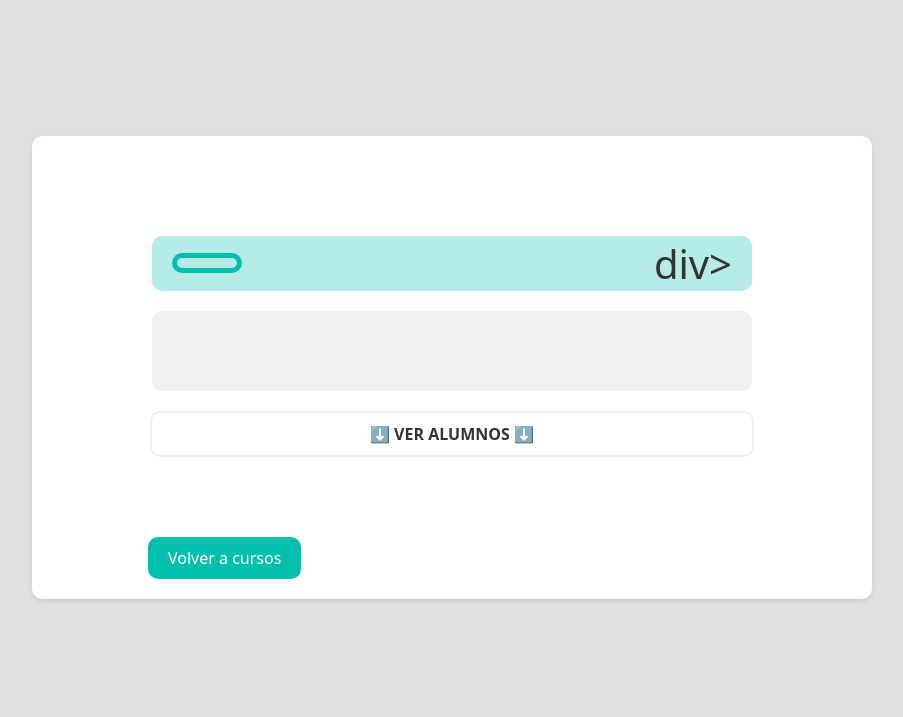
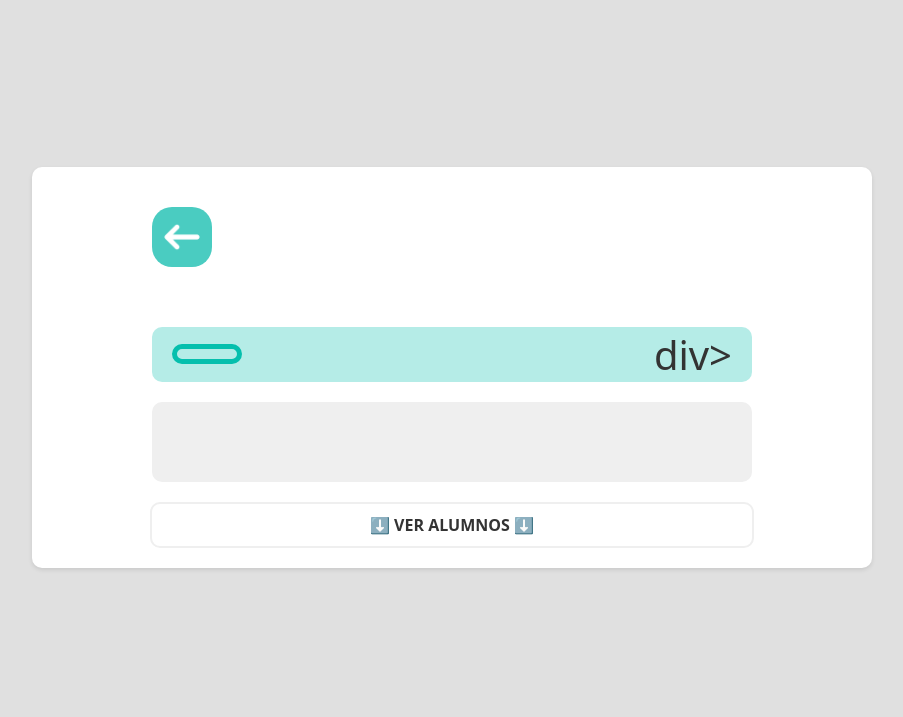
Before and after one commit to TechTuriscool/EducaApp, a plain HTML site: page course.html in a window 1280 px wide. Shown: the whole page, without its empty margins (188-1091 px from the left). Drawn offline with Linux system fonts and the light colour scheme.

Commit message:
feat: add close button

```diff
--- a/course.html
+++ b/course.html
@@ -10,7 +10,12 @@
 
 <body>
     <div class="courseWrapper">
-        <div class="courseTitle">Cargando...</div>
+        <div class="head"><a href="./index.html" class="backToCourses"><img
+                    src="./assets/back-arrow_318504.png" alt="back"></a>
+            </a>
+            <div class="courseTitle">Cargando...</div>
+        </div>
+
         <div class="notaMedia">
             <div class="notaGlobal"></div>div>
         </div>
@@ -20,7 +25,7 @@
         <ul class="alumnosMenu">
 
         </ul>
-        <a href="./index.html" class="backToCourses">Volver a cursos</a>
+
     </div>
     <div class="infoAlumno">
         <h3 class="alumnoEmail"></h3>
--- a/script.js
+++ b/script.js
@@ -211,7 +211,7 @@ function recoverySurveyInfoFromLocalStorage() {
                 mensajes.push(settingsObj.data[i].answers[4].answer);
             }
             else {
-                mensajeOpinionDiv.style.color = "red";
+                mensajeOpinionDiv.style.color = "black";
                 mensajes.push("⚠️ Los usuarios no han dejado opiniones sobre este curso");
 
             }
@@ -292,8 +292,8 @@ function showAlumnos() {
         infoAlumnoDiv.style.display = 'block';
         alumnosMenu.style.display = 'block';
         alumnosIconDiv.textContent = 'CERRAR';
-        alumnosIconDiv.style.color = "red"
-        alumnosIconDiv.style.backgroundColor = "pink"
+        alumnosIconDiv.style.color = "black"
+        alumnosIconDiv.style.backgroundColor = "#efefef"
 
     } else {
         infoAlumnoDiv.style.display = 'none';
--- a/style.css
+++ b/style.css
@@ -8,6 +8,8 @@ body {
     color: #333;
     min-height: 100vh;
 }
+
+
 
 .navbar {
     background-color: #ffffff;
@@ -52,8 +54,8 @@ body {
 }
 
 .menu-icon.red-background {
-    color: red;
-    background-color: rgba(255, 192, 203, 0.7);
+    color: Black;
+    background-color: #efefef;
 }
 
 .menu {
--- a/styleCourses.css
+++ b/styleCourses.css
@@ -9,6 +9,14 @@ body {
     color: #333;
     min-height: 100vh;
 
+}
+
+.head {
+    display: flex;
+
+    align-items: center;
+    width: 80%;
+    margin-bottom: 40px;
 }
 
 
@@ -39,10 +47,7 @@ body {
 
 }
 
-.courseTitle {
 
-    margin-bottom: 40px;
-}
 
 .alumnos-icon {
     padding: 10px 20px;
@@ -153,18 +158,23 @@ body {
 }
 
 .backToCourses {
-    background-color: #05BFAD;
-    color: white;
-    padding: 10px 20px;
-    border-radius: 10px;
-    cursor: pointer;
-    margin-top: 80px;
-    text-decoration: none;
-    transition: 0.5s;
-    place-self: flex-start;
-    margin-left: 12%;
-    /* Cambiado de 'center' a 'flex-start' para alinear a la izquierda */
+    display: flex;
+    justify-content: center;
+    align-items: center;
+    width: 60px;
+    height: 60px;
+    border-radius: 20px;
+    overflow: hidden;
+    margin: 20px
 }
+
+.backToCourses img {
+    width: 100%;
+    height: 100%;
+    margin: 20px;
+    padding: 20px;
+}
+
 
 .backToCourses:hover {
     background-color: #006791;
```
Also changed, not shown: assets/back-arrow_318504.png (added).
